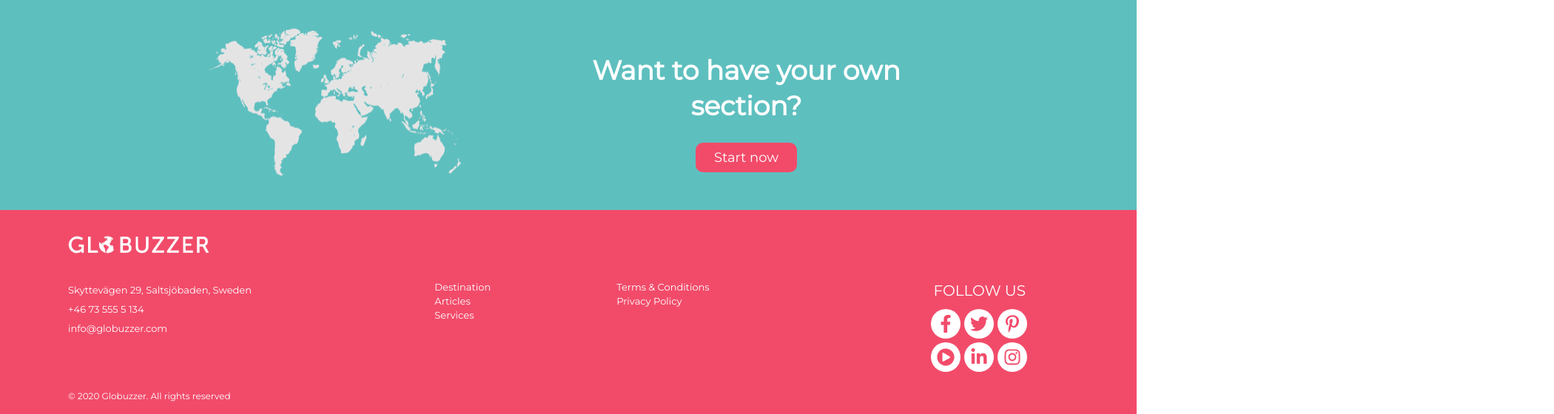
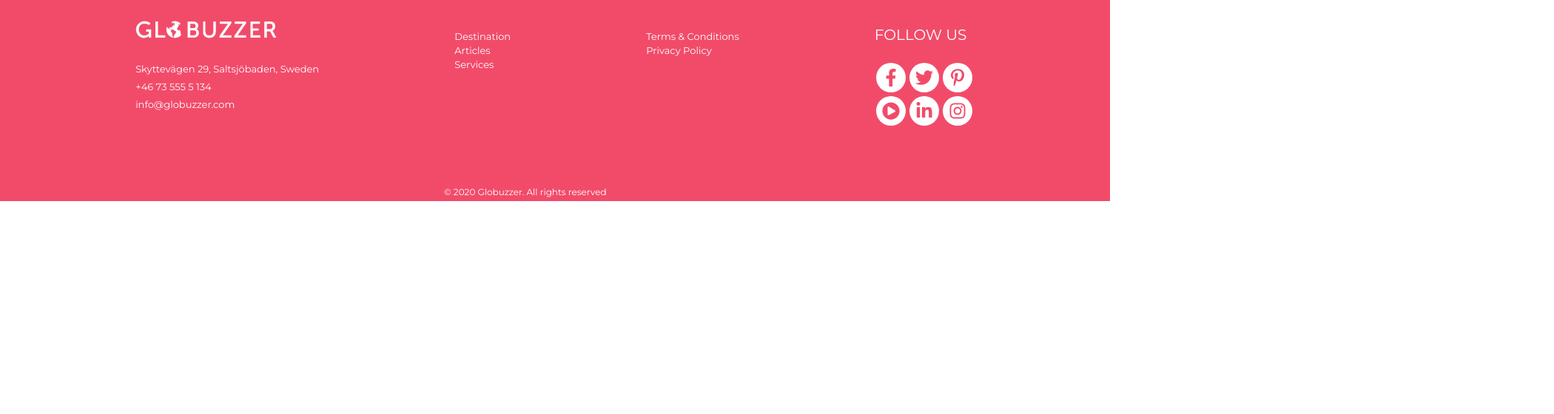
Before and after one commit to tarcea/why-globuzzer, a React (Create React App) app: page / in a window 1536 px wide. Shown: the part 736-1296 px from the top of the page at 74% size, 2100 px wide, since content can reach past the window. After the commit the page ends 1008 px from the top, so only its background shows below. Built offline with nearby package versions, Linux system fonts and the light colour scheme.

Commit message:
restyled footer

```diff
--- a/src/components/Footer/Footer.css
+++ b/src/components/Footer/Footer.css
@@ -2,92 +2,66 @@ a {
   text-decoration: none;
 }
 
-/*FooterMap*/
+.footer-contact {
+  max-width: 1500px;
+  height: 276px;
+  background: #F24B6A;
+  position:relative;
+}
 
-.footer-map {
-  /*width: 100%;
-  max-width: 100%;*/
-  height: 340px;
-  background: #5EBFBF;
+.contact-container {
+  display: flex;
+  justify-content: space-evenly;
+  align-items: baseline;
+  align-content: center;
+  height: 100%
+}
+
+.footer-addresse {
   display: flex;
   flex-direction: column;
-  justify-content: center;
-  align-items: center;
+  align-items: start;
+  width: 100%;
+  padding-top: 30px;
+  line-height: 3;
 }
 
-.map-text p {
-  display: flex;
-  justify-content: center;
-  align-items: center;
-  width: 137px;
-  height: 40px;
-  background: #F24B6A;
-  border-radius: 10px;
-  font-family: Montserrat;
-  font-style: normal;
-  font-weight: 500;
-  font-size: 18px;
-  line-height: 22px;
-  text-align: center;
-  color: #FFFFFF;
-  margin: auto;
-}
-
-.map-text h1 {
-  font-family: Montserrat;
-  font-style: normal;
-  font-weight: 600;
-  font-size: 14px;
-  line-height: 36px;
-  text-align: center;
-  color: #FFFFFF;
-  margin-bottom: 30px;
-}
-
-.card-text {
-  display: flex;
-  flex-direction: column;
-  align-items: center;
-}
-
-.img-map img {
-  width: 228px;
-  height: 134px;
-  margin-bottom: 30px;
+.footer-addresse a {
+  margin-bottom: 5px;
 }
 
 
-/*FooterContact*/
-
-.footer-contact {
-  /*width: 100%;
-  max-width: 100%;*/
-  height: 326px;
-  background: #F24B6A;
+.link-column {
   display: flex;
   flex-direction: column;
-  justify-content: center;
-  align-items: center;
+  align-items: start;
+  padding-top: 30px;
 }
 
-.footer-logo {
-  display: block;
-  margin: auto;
-}
-
-.footer-address {
-  display: flex;
-  flex-direction: column;
-  align-items: center;
+.link-column a {
   font-family: Montserrat;
   font-style: normal;
   font-weight: 500;
   font-size: 13px;
-  line-height: 0.0;
-  color: #fff;
-  margin-bottom: 8px;
+  line-height: 146.28%;
+  color: #FFFFFF;
 }
 
+.link-column img {
+  margin-bottom: 0px;
+}
+
+.follow-us {
+  font-family: Montserrat;
+  font-style: normal;
+  font-weight: 500;
+  font-size: 20px;
+  line-height: 146.28%;
+  color: #FFFFFF;
+}
+
+
+/*ICONS SOCIAL MEDIA*/
 .contact-icons {
    width: 135px;
    height: 90px;
@@ -114,6 +88,8 @@ a {
   align-items: center;
 }
 
+
+/*©COPYRIGHT*/
 .footer-copyright {
   font-family: Montserrat;
   font-style: normal;
@@ -122,111 +98,9 @@ a {
   font-weight: 500;
   font-size: 12px;
   color: #FFFFFF;
+  display: flex;
+  position: relative;
+  bottom:20px;
+  left: 40%;
+  width:100%;
 }
-
-
-
-
-@media screen and (min-width: 82em) {
-
-/*FooterMap*/
-.footer-map {
-  height: 288px;
-  flex-direction: row;
-  justify-content: center;
-  align-items: center;
-}
-
-.img-map img {
-  width: 340px;
-  height: 200px;
-  margin-right: 141px;
-  margin-bottom: 0;
-}
-
-.map-text h1 {
-  font-family: Montserrat;
-  font-style: normal;
-  font-weight: 600;
-  font-size: 36px;
-  line-height: 48px;
-  text-align: center;
-  color: #FFFFFF;
-  width: 489px;
-  height: 92px;
-
-}
-
-
-/*FooterContact*/
-.footer-contact {
-  height: 276px;
-  position: relative;
-  flex-direction: row;
-  justify-content: space-evenly;
-  align-items: center;
-}
-
-.footer-logo {
-  position: absolute;
-  top: 33px;
-  left: 92px;
-}
-
-.footer-address {
-  position: absolute;
-  top: 95px;
-  left: 92px;
-  align-items: start;
-}
-
-.footer-copyright {
-  position: absolute;
-  top: 231px;
-  left: 92px;
-  font-weight: 500;
-  font-size: 12px;
-  line-height: 146.28%
-}
-
-.contact-icons {
-  position: absolute;
-  top: 131px;
-  right: 146px
-}
-
-.follow-us {
-  position: absolute;
-  top: 75px;
-  right: 150px;
-  font-family: Montserrat;
-  font-style: normal;
-  font-weight: 500;
-  font-size: 20px;
-  line-height: 146.28%;
-  color: #FFFFFF;
-}
-.footer-links {
-  display: flex;
-  position: absolute;
-  top: 95px;
-}
-
-.link-column {
-  display: flex;
-  flex-direction: column;
-  margin-right: 80px;
-  margin-left: 90px;
-}
-
-.link-column a {
-  font-family: Montserrat;
-  font-style: normal;
-  font-weight: 500;
-  font-size: 13px;
-  line-height: 146.28%;
-  color: #FFFFFF;
-}
-
-
-}
--- a/src/components/Footer/Footer.js
+++ b/src/components/Footer/Footer.js
@@ -1,11 +1,10 @@
 import React from 'react';
-import FooterMap from './FooterMap';
+// import FooterMap from './FooterMap';
 import FooterContact from './FooterContact';
 
 const Footer = () => {
   return (
     <div className="footer-container">
-      <FooterMap />
       <FooterContact />
     </div>
   );
--- a/src/components/Footer/FooterContact.js
+++ b/src/components/Footer/FooterContact.js
@@ -1,23 +1,22 @@
-import React, { useState } from 'react';
+import React, { useState, useEffect } from 'react';
 import ContactIcons from './ContactIcons';
 import logo from '../../images/globuzzer_logo.png';
 import { CURRENT_YEAR } from '../.././config';
+import './Footer.css';
 
 const FooterContact = () => {
-  const [width] = useState(window.innerWidth);
 
   return (
     <div className="footer-contact">
-      <div className="footer-logo">
+      <div className="contact-container">
+        <div className="link-column">
           <img src={logo} alt="" />
+          <div className="footer-addresse">
+            <a href="https://globuzzer.com/#section_newcity">Skyttevägen 29, Saltsjöbaden, Sweden</a>
+            <a href="https://globuzzer.com/#section_newcity">+46 73 555 5 134</a>
+            <a href="https://globuzzer.com/#section_newcity">info@globuzzer.com</a>
           </div>
-      <div className="footer-address">
-        <p>Skyttevägen 29, Saltsjöbaden, Sweden</p>
-        <p>+46 73 555 5 134</p>
-        <p>info@globuzzer.com</p>
         </div>
-      {width >= 1312 && (
-        <div className="footer-links">
         <div className="link-column">
           <a href="https://globuzzer.com/#section_newcity">Destination</a>
           <a href="https://globuzzer.com/#featured_articles">Articles</a>
@@ -27,18 +26,12 @@ const FooterContact = () => {
           <a href="https://www.mightynetworks.com/terms-of-use">Terms & Conditions</a>
           <a href="https://www.mightynetworks.com/privacy-policy">Privacy Policy</a>
         </div>
-        </div>
-      )}
-
-      <div className="footer-icons">
-      {width >= 1312 && (
+        <div className="icon-column">
           <p className="follow-us">FOLLOW US</p>
-      )}
           <ContactIcons />
         </div>
-      <div className="footer-copyright">
-        <p>© { CURRENT_YEAR } Globuzzer. All rights reserved</p>
       </div>
+      <div className="footer-copyright">© { CURRENT_YEAR } Globuzzer. All rights reserved</div>
     </div>
   );
 }
--- /dev/null
+++ b/src/components/Footer/Footer_mobile.css
@@ -0,0 +1,229 @@
+a {
+  text-decoration: none;
+}
+
+/*FooterMap*/
+
+.footer-map {
+  /*width: 100%;
+  max-width: 100%;*/
+  height: 340px;
+  background: #5EBFBF;
+  display: flex;
+  flex-direction: column;
+  justify-content: center;
+  align-items: center;
+}
+
+.map-text p {
+  display: flex;
+  justify-content: center;
+  align-items: center;
+  width: 137px;
+  height: 40px;
+  background: #F24B6A;
+  border-radius: 10px;
+  font-family: Montserrat;
+  font-style: normal;
+  font-weight: 500;
+  font-size: 18px;
+  line-height: 22px;
+  text-align: center;
+  color: #FFFFFF;
+  margin: auto;
+}
+
+.map-text h1 {
+  font-family: Montserrat;
+  font-style: normal;
+  font-weight: 600;
+  font-size: 14px;
+  line-height: 36px;
+  text-align: center;
+  color: #FFFFFF;
+  margin-bottom: 30px;
+}
+
+.card-text {
+  display: flex;
+  flex-direction: column;
+  align-items: center;
+}
+
+.img-map img {
+  width: 228px;
+  height: 134px;
+  margin-bottom: 30px;
+}
+
+
+/*FooterContact*/
+
+.link-column {
+  display: flex;
+  flex-direction: column;
+}
+
+.link-column a {
+  font-family: Montserrat;
+  font-style: normal;
+  font-weight: 500;
+  font-size: 13px;
+  line-height: 146.28%;
+  color: #FFFFFF;
+}
+
+.footer-contact {
+  height: 326px;
+  background: #F24B6A;
+  display: flex;
+  flex-direction: column;
+  justify-content: center;
+  align-items: center;
+}
+
+.footer-logo {
+  display: block;
+  margin: auto auto 30px;
+}
+
+.footer-address {
+  display: flex;
+  flex-direction: column;
+  align-items: center;
+  font-family: Montserrat;
+  font-style: normal;
+  font-weight: 500;
+  font-size: 13px;
+  line-height: 0.0;
+  color: #fff;
+  margin-bottom: 8px;
+}
+
+/*ICONS SOCIALMEDIA*/
+.contact-icons {
+   width: 135px;
+   height: 90px;
+   color: #F24B6A;
+   display: grid;
+   grid-template-columns: 1fr 1fr 1fr;
+   grid-template-rows: 1fr 1fr;
+   align-items: center;
+   justify-items: center;
+}
+
+.contact-icons a {
+  color: #F24B6A;
+}
+
+.white-square {
+  width: 40px;
+  height: 40px;
+  font-size: 24px;
+  border-radius: 50%;
+  background-color: #FFFFFF;
+  display: flex;
+  justify-content: center;
+  align-items: center;
+}
+
+.footer-copyright {
+  font-family: Montserrat;
+  font-style: normal;
+  text-align: center;
+  font-style: normal;
+  font-weight: 500;
+  font-size: 12px;
+  color: #FFFFFF;
+}
+
+
+
+
+@media screen and (min-width: 82em) {
+
+/*FooterMap*/
+.footer-map {
+  height: 288px;
+  flex-direction: row;
+  justify-content: center;
+  align-items: center;
+}
+
+.img-map img {
+  width: 340px;
+  height: 200px;
+  margin-right: 141px;
+  margin-bottom: 0;
+}
+
+.map-text h1 {
+  font-family: Montserrat;
+  font-style: normal;
+  font-weight: 600;
+  font-size: 36px;
+  line-height: 48px;
+  text-align: center;
+  color: #FFFFFF;
+  width: 489px;
+  height: 92px;
+
+}
+
+
+/*FooterContact*/
+.footer-contact {
+  height: 276px;
+  position: relative;
+  flex-direction: row;
+  justify-content: space-evenly;
+  align-items: center;
+}
+
+.footer-logo {
+  position: absolute;
+  top: 33px;
+  left: 92px;
+}
+
+.footer-address {
+  position: absolute;
+  top: 95px;
+  left: 92px;
+  align-items: start;
+}
+
+.footer-copyright {
+  position: absolute;
+  top: 231px;
+  left: 92px;
+  font-weight: 500;
+  font-size: 12px;
+  line-height: 146.28%
+}
+
+.contact-icons {
+  position: absolute;
+  top: 131px;
+  right: 146px
+}
+
+.follow-us {
+  position: absolute;
+  top: 75px;
+  right: 150px;
+  font-family: Montserrat;
+  font-style: normal;
+  font-weight: 500;
+  font-size: 20px;
+  line-height: 146.28%;
+  color: #FFFFFF;
+}
+.footer-links {
+  display: flex;
+  position: absolute;
+  top: 95px;
+}
+
+
+}
```
Also changed, not shown: src/components/Footer/FooterContact_mobile.js (added, +48 -0 lines). Lines whose indentation alone changed are shown as unchanged.
